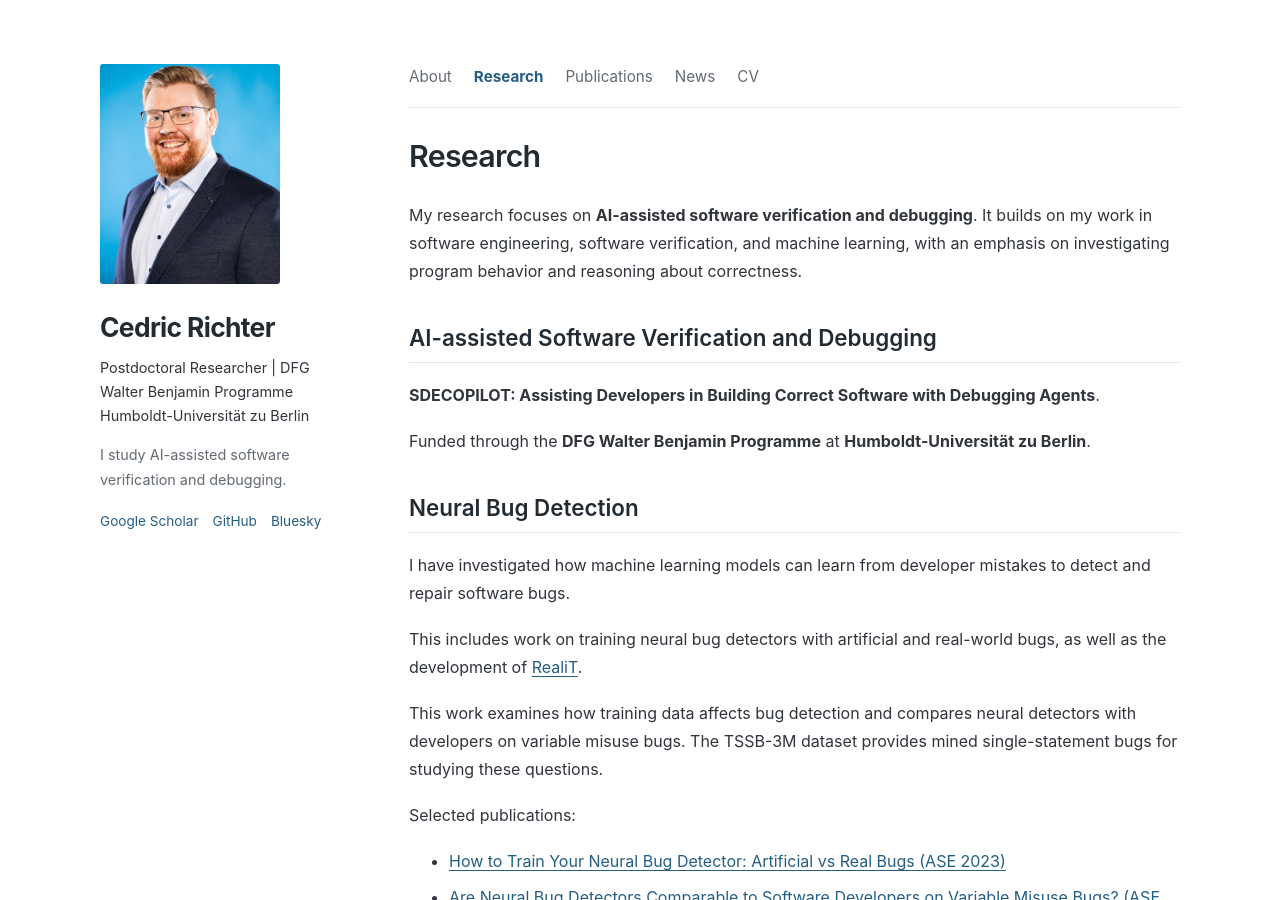
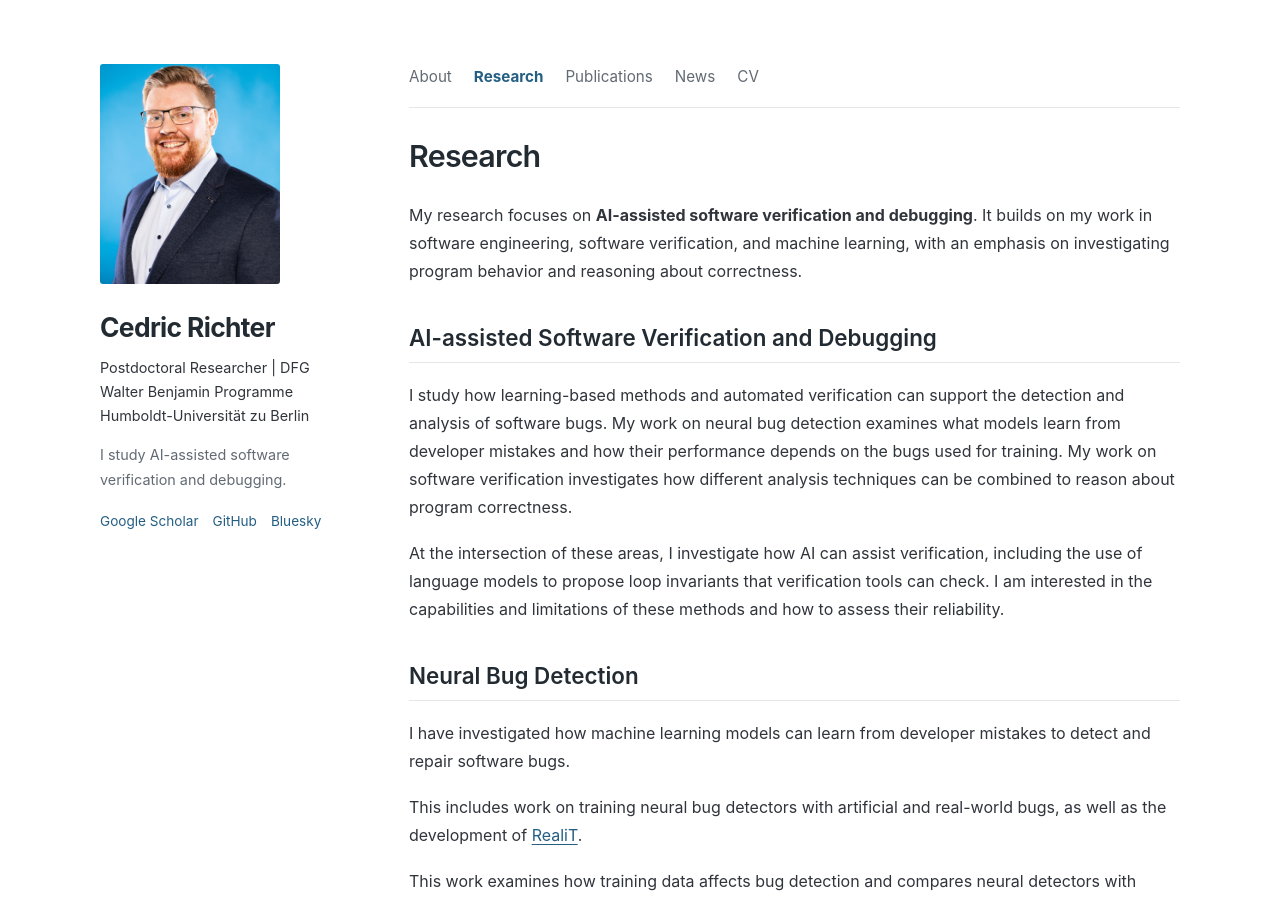
Before and after one commit to cedricrupb/cedricrupb.github.io, a Jekyll site: the page built from research.md, in a window 1280 px wide and 900 px high. Built offline with Jekyll 4.4.1, drawn with Linux system fonts in a browser that asks for light colours.

Commit message:
Update index + research

```diff
--- a/research.md
+++ b/research.md
@@ -13,9 +13,17 @@ and reasoning about correctness.
 
 ## AI-assisted Software Verification and Debugging
 
-**SDECOPILOT: Assisting Developers in Building Correct Software with Debugging Agents**.
+I study how learning-based methods and automated verification can support
+the detection and analysis of software bugs. My work on neural bug detection
+examines what models learn from developer mistakes and how their performance
+depends on the bugs used for training. My work on software verification
+investigates how different analysis techniques can be combined to reason
+about program correctness.
 
-Funded through the **DFG Walter Benjamin Programme** at **Humboldt-Universität zu Berlin**.
+At the intersection of these areas, I investigate how AI can assist
+verification, including the use of language models to propose loop invariants
+that verification tools can check. I am interested in the capabilities and
+limitations of these methods and how to assess their reliability.
 
 ## Neural Bug Detection
 
```
Also changed, not shown: index.md (+1 -1 lines), README.md (added).
